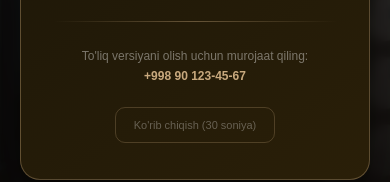
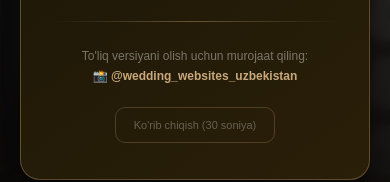
Before and after one commit to AbdulazizFrost/komron-sunnat-toyi, a plain HTML site: page index.html in a window 390 px wide. Shown: the part 455-637 px from the top of the page. Drawn offline with nearby package versions, Linux system fonts and the light colour scheme.

Commit message:
fix: replace phone with Instagram link in lock modal

```diff
--- a/index.html
+++ b/index.html
@@ -206,7 +206,9 @@
             <div class="pay-lock-divider"></div>
             <p class="pay-lock-contact">
                 To'liq versiyani olish uchun murojaat qiling:<br>
-                <a href="tel:+998901234567">+998 90 123-45-67</a>
+                <a href="https://www.instagram.com/wedding_websites_uzbekistan/" target="_blank" rel="noopener noreferrer">
+                    📸 @wedding_websites_uzbekistan
+                </a>
             </p>
             <button class="pay-lock-peek-btn" id="pay-peek-btn">
                 Ko'rib chiqish (30 soniya)
```
